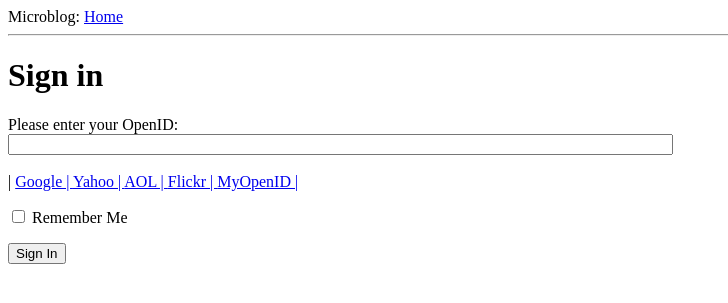
After one commit to ehellman/python-microblog, a Flask app: page /login in a window 1280 px wide. The commit adds this page. Shown: the top 303 px of the page, without its empty margins (0-728 px from the left). Run offline with Flask 2, Linux system fonts and the light colour scheme.

Commit message:
Add openid providers

```diff
--- a/app/__init__.py
+++ b/app/__init__.py
@@ -2,5 +2,6 @@ from flask import Flask
 
 # create the application object (of class Flask)
 app = Flask(__name__)
+app.config.from_object('config')
 # import the views module
 from app import views
--- /dev/null
+++ b/app/forms.py
@@ -0,0 +1,8 @@
+from flask.ext.wtf import Form
+from wtforms import StringField, BooleanField
+from wtforms.validators import DataRequired
+
+
+class LoginForm(Form):
+  openid = StringField('openid', validators=[DataRequired()])
+  remember_me = BooleanField('remember_me', default=False)
--- a/app/static/css/main.css
+++ b/app/static/css/main.css
@@ -5,3 +5,6 @@
 .comment{
   display: inline;
 }
+.text-alert{
+  color: red;
+}
--- a/app/templates/base.html
+++ b/app/templates/base.html
@@ -1,17 +1,38 @@
 <!DOCTYPE html>
 <html>
+
   <head>
     <meta charset="utf-8">
+
     {% if title %}
     <title>{{ title }} - microblog</title>
     {% else %}
     <title>microblog</title>
     {% endif %}
+
     <link rel="stylesheet" href="../static/css/main.css" media="screen" title="no title" charset="utf-8">
   </head>
+
   <body>
+
   <div>Microblog: <a href="/index">Home</a></div>
   <hr>
+
+  <!-- flash messages -->
+  {% with messages = get_flashed_messages() %}
+    {% if messages %}
+      <ul>
+        {% for messsage in messages %}
+          <li>{{ message }}</li>
+        {% endfor %}
+      </ul>
+    {% endif %}
+  {% endwith %}
+  <!-- end flash messages -->
+
+  <!-- content -->
   {% block content %}{% endblock %}
+  <!-- end content -->
+
   </body>
 </html>
--- /dev/null
+++ b/app/templates/login.html
@@ -0,0 +1,42 @@
+<!-- extend base layout -->
+{% extends "base.html" %}
+
+{% block content %}
+
+<script type="text/javascript">
+                           // pr = providers
+  function set_openid(openid, pr){
+    u = openid.search('<username>')
+    if (u != -1) {
+      // openid requires username
+      user = prompt('Enter your ' + pr + ' username:')
+      openid = openid.substr(0, u) + user
+    }
+    form = document.forms['login'];
+    form.elements['openid'].value = openid
+  }
+</script>
+
+  <h1>Sign in</h1>
+  <form action="" method="post" name="login">
+
+    {{ form.hidden_tag() }}
+    <p>
+      Please enter your OpenID:<br>
+      {{ form.openid(size=80) }}<br>
+      {% for error in form.openid.errors %}
+        <span class="text-alert">[{{ error }}]</span>
+      {% endfor %}<br>
+
+      |{% for pr in providers %}
+        <a href="javascript:set_openid('{{ pr.url }}', '{{ pr.name }}');">
+          {{ pr.name }} |
+        </a>
+      {% endfor %}
+
+    </p>
+    <p>{{ form.remember_me }} Remember Me</p>
+    <p><input type="submit" value="Sign In"></p>
+  </form>
+
+{% endblock %}
--- a/app/views.py
+++ b/app/views.py
@@ -1,30 +1,47 @@
-from flask import render_template
+from flask import render_template, flash, redirect
 from app import app
+from .forms import LoginForm  # import the LoginForm class
 
 
 @app.route('/')
 @app.route('/index')
 def index():
-    user = {'nickname': 'Miguel'}  # fake user
-    posts = [  # fake array of posts
-        {
-            'author': {
-              'nickname': 'John',
-              'avatar': '/static/user.png'
-            },
-            'body': 'Beautiful day in Portland!'
-        },
-        {
-            'author': {
-              'nickname': 'Susan',
-              'avatar': '/static/user.png'
-            },
-            'body': 'The Avengers Movie was so cool!'
-        }
-    ]
-    return render_template(
-      'index.html',
-      title='Home',
-      user=user,
-      posts=posts
-    )
+  user = {'nickname': 'Miguel'}  # fake user
+  posts = [  # fake array of posts
+    {
+      'author': {
+        'nickname': 'John',
+        'avatar': '/static/user.png'
+      },
+      'body': 'Beautiful day in Portland!'
+    },
+    {
+      'author': {
+        'nickname': 'Susan',
+        'avatar': '/static/user.png'
+      },
+      'body': 'The Avengers Movie was so cool!'
+    }
+  ]
+  return render_template(
+    template_name_or_list='index.html',
+    title='Home',
+    user=user,    # variable user is used on index
+    posts=posts   # variable posts is used in index
+  )
+
+                   # methods tells Flask that this view function accepts GET and POST requests
+@app.route('/login', methods=['GET', 'POST'])
+def login():
+  form = LoginForm()  # instantiated an object called form from the LoginForm class
+  if form.validate_on_submit():
+    # flash shows a message on the next page presented to the user
+    flash('Login requested for OpenID="%s", remember_me=%s' %
+          (form.openid.data, str(form.remember_me.data)))
+    return redirect('/index')
+  return render_template(
+    template_name_or_list='login.html',
+    title='Sign In',
+    form=form,  # variable form is used in login
+    providers=app.config['OPENID_PROVIDERS']
+  )
```
Also changed, not shown: config.py (+8 -0 lines).
